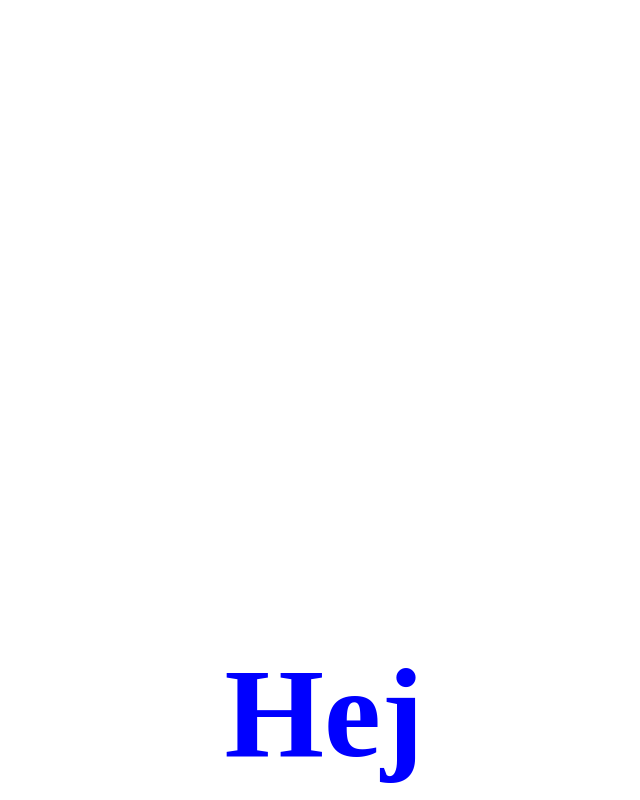
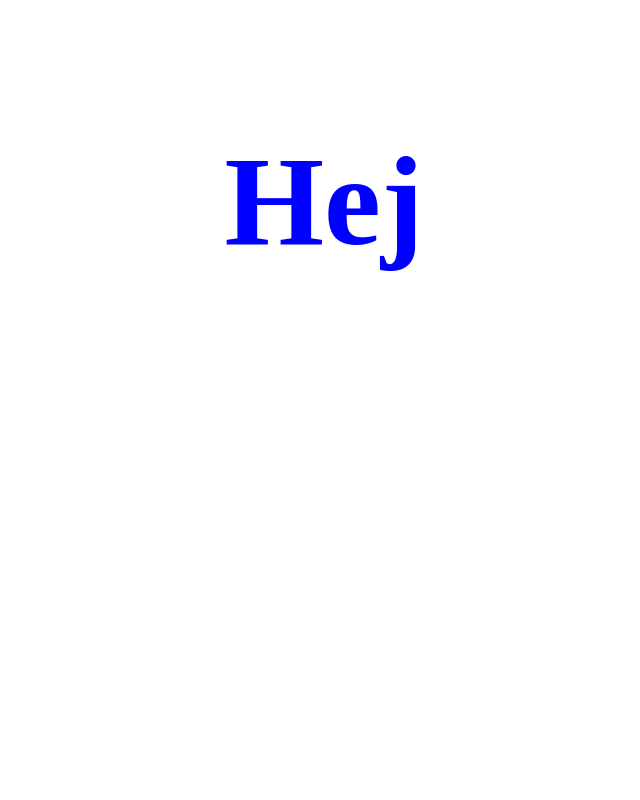
Before and after one commit to bertramwegener/samerarbejde-dag1-java, a plain HTML site: page index.html in a window 1280 px wide. Shown: the whole page, without its empty margins (316-956 px from the left). Drawn offline with Linux system fonts and the light colour scheme.

Commit message:
Update style.css

```diff
--- a/CSS/style.css
+++ b/CSS/style.css
@@ -9,5 +9,5 @@ h1{
     font-size: 800%;
     display: flex;
     justify-content: center;
-    padding-top: 50%;
+    padding-top: 10%;
 }
```
